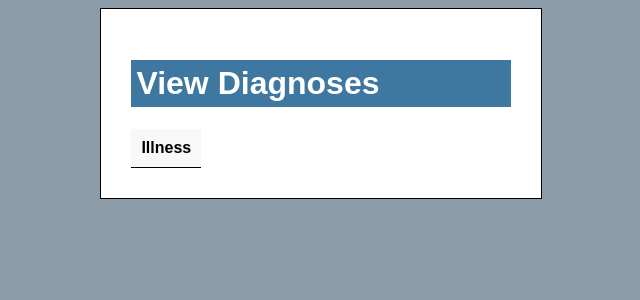
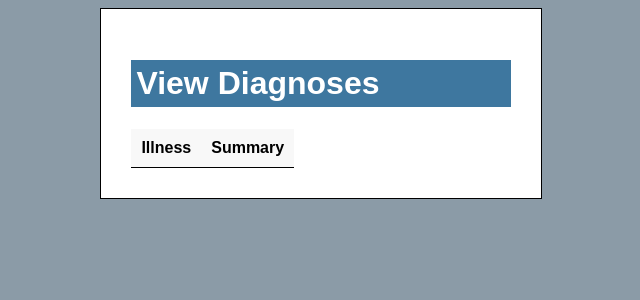
Before and after one commit to raubrey2014/cs4750-hospital-records, a PHP site: page /diagnosis.php in a window 1280 px wide. Shown: the top 300 px of the page, without its empty margins (319-959 px from the left). Run offline with PHP 8.4, Linux system fonts and the light colour scheme; the visitor is signed in with stand-in values (Sample User, id 1); data that the repository does not hold is empty.

Commit message:
Add summary to diagnosis.

```diff
--- a/diagnosis.php
+++ b/diagnosis.php
@@ -25,10 +25,11 @@ else {
         $result = $conn->query($sql);
 
 	echo "<table class='result-list'>";
-	echo "<tr><th>Illness</th></tr>";
+	echo "<tr><th>Illness</th><th>Summary</th></tr>";
 	while ($row = $result->fetch_assoc()):
 		echo "<tr>";
 		echo "<td>" . $row['Illness'] . "</td>";
+		echo "<td>" . $row['Summary'] . "</td>";
 		echo "</tr>";
 	endwhile;
 }
```
